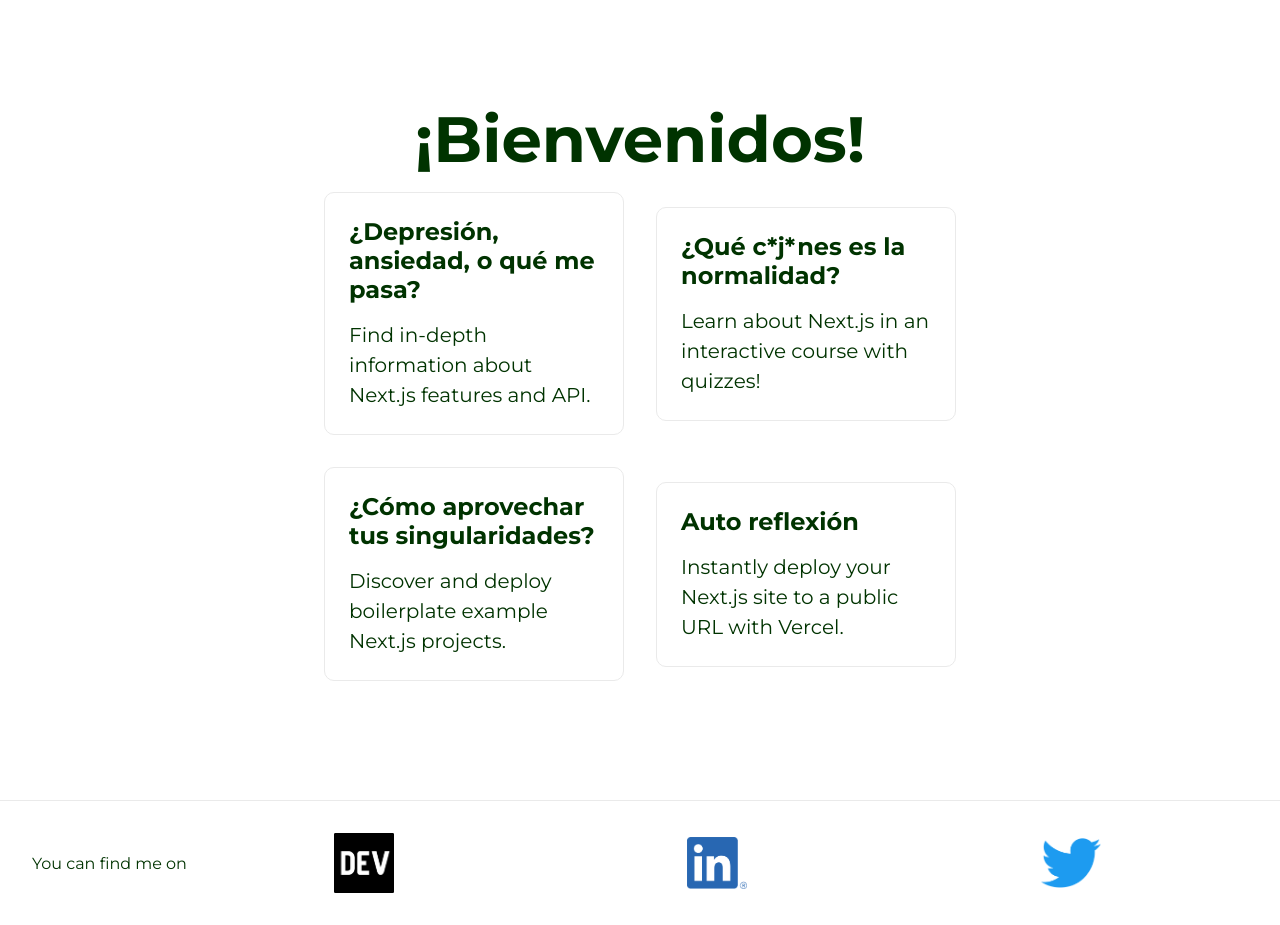
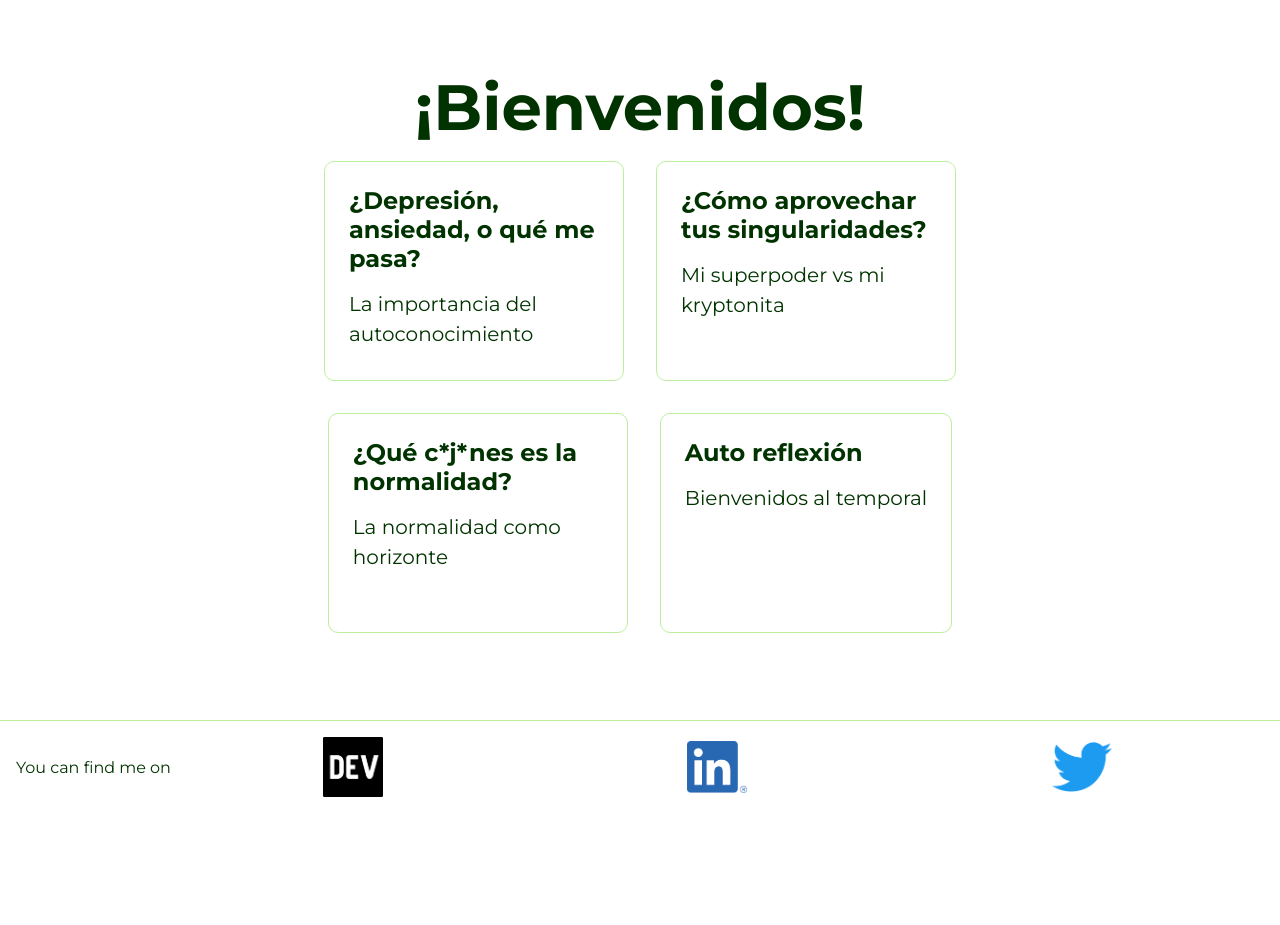
Before and after one commit to riimako/tea-tdah, a Next.js app: page / in a window 1280 px wide. After the commit the page ends 813 px from the top, so only its background shows below. Built offline with nearby package versions, Linux system fonts and the light colour scheme.

Commit message:
fix: home layout css

```diff
--- a/app/page.tsx
+++ b/app/page.tsx
@@ -3,7 +3,8 @@ import styles from '../styles/home.module.scss';
 
 export default function Page() {
 
-  return (<>
+  return (
+  <>
     <Link href="/lets-start">
       <h1 className={styles.title}>
         ¡Bienvenidos!
@@ -13,26 +14,22 @@ export default function Page() {
     <div className={styles.grid}>
       <Link href="/whats-wrong-with-me" className={styles.card}>
         <h2>¿Depresión, ansiedad, o qué me pasa?</h2>
-        <p>Find in-depth information about Next.js features and API.</p>
+        <p>La importancia del autoconocimiento</p>
+      </Link>
+
+      <Link href="/who-i-am" className={styles.card}>
+        <h2>¿Cómo aprovechar tus singularidades?</h2>
+        <p>Mi superpoder vs mi kryptonita</p>
       </Link>
 
       <Link href="/what-is-normal" className={styles.card}>
         <h2>¿Qué c*j*nes es la normalidad?</h2>
-        <p>Learn about Next.js in an interactive course with quizzes!</p>
+        <p>La normalidad como horizonte</p>
       </Link>
-
-
-      <Link href="/who-i-am" className={styles.card}>
-        <h2>¿Cómo aprovechar tus singularidades?</h2>
-        <p>Discover and deploy boilerplate example Next.js projects.</p>
-      </Link>
-
 
       <Link href="/self-reflection" className={styles.card}>
         <h2>Auto reflexión</h2>
-        <p>
-          Instantly deploy your Next.js site to a public URL with Vercel.
-        </p>
+        <p>Bienvenidos al temporal</p>
       </Link>
     </div>
   </>)
--- /dev/null
+++ b/styles/general.module.scss
@@ -0,0 +1,4 @@
+@import './colors';
+.image {
+  height: auto;
+}
--- a/styles/globals.scss
+++ b/styles/globals.scss
@@ -1,4 +1,4 @@
-@import "./colors";
+@import './colors';
 @font-face {
   font-family: montserrat;
   src: url(montserrat.ttf);
@@ -23,8 +23,8 @@ a {
 footer {
   display: flex;
   flex: 1;
-  padding: 2rem 2rem;
-  border-top: 1px solid #eaeaea;
+  padding: 1rem 1rem;
+  border-top: 1px solid $light;
   justify-content: center;
   align-items: center;
   a {
@@ -37,3 +37,21 @@ footer {
     }
   }
 }
+header {
+  display: flex;
+  flex: 1;
+  border-bottom: 1px solid $light;
+  justify-content: center;
+  align-items: center;
+  a {
+    display: flex;
+    justify-content: center;
+    align-items: center;
+    flex-grow: 1;
+    &:focus,
+    &:hover,
+    &:active {
+      color: $secondary;
+    }
+  }
+}
--- a/styles/home.module.scss
+++ b/styles/home.module.scss
@@ -1,10 +1,14 @@
-@import "./colors";
+@import './colors';
 
 .title {
   margin: 0;
   line-height: 1.15;
   font-size: 4rem;
   text-align: center;
+  &:hover,
+  &:focus {
+    color: $secondary;
+  }
 }
 
 .grid {
@@ -16,27 +20,26 @@
 }
 
 .card {
+  min-height: 220px;
   margin: 1rem;
   padding: 1.5rem;
   text-align: left;
   color: inherit;
   text-decoration: none;
-  border: 1px solid #eaeaea;
+  border: 1px solid $light;
   border-radius: 10px;
   transition: color 0.15s ease, border-color 0.15s ease;
   max-width: 300px;
-}
-
-.card:hover,
-.card:focus,
-.card:active {
-  color: #0070f3;
-  border-color: #0070f3;
-}
-
-.card h2 {
-  margin: 0 0 1rem 0;
-  font-size: 1.5rem;
+  &:hover,
+  &:focus,
+  &:active {
+    color: $secondary;
+    border-color: $pink;
+  }
+  h2 {
+    margin: 0 0 1rem 0;
+    font-size: 1.5rem;
+  }
 }
 
 .card p {
--- a/styles/layout.module.scss
+++ b/styles/layout.module.scss
@@ -2,8 +2,8 @@
   padding: 0 2rem;
 }
 .main {
-  min-height: 100vh;
-  padding: 4rem 0;
+  min-height: 90vh;
+  padding: 1rem 0;
   flex: 1;
   display: flex;
   flex-direction: column;
```
